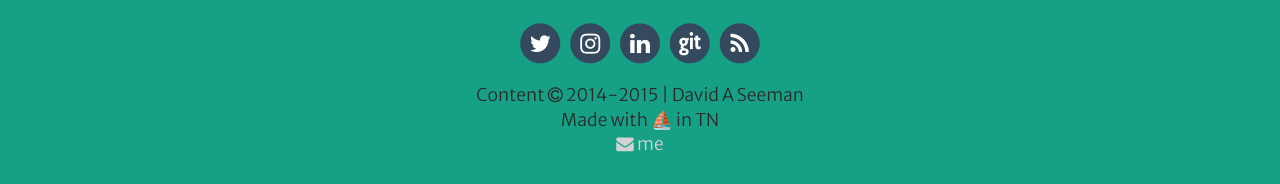
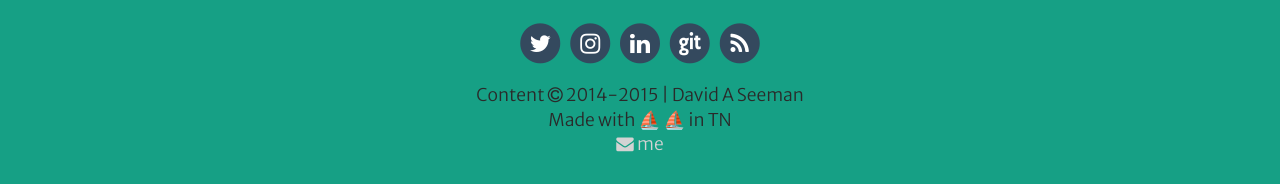
Before and after one commit to Shipwright/daveas.github.io, a Jekyll site: the page built from index.html, in a window 1280 px wide. Shown: the part 1179-1363 px from the top of the page. Built offline with Jekyll 4.4.1, drawn with Linux system fonts in a browser that asks for light colours; nearby versions of some CDN libraries; emoji names are drawn with the system emoji font; some web fonts are replaced.

Commit message:
Update footer.html

```diff
--- a/_includes/footer.html
+++ b/_includes/footer.html
@@ -46,8 +46,8 @@
   <div class="footer-meta">
     <ul>
       <li>Content <i class="fa fa-copyright"></i> 2014-{{ site.time | date: '%Y' }} | {{ site.title }}</li>
-      <li>Made with <a href="http://github.com/{{ site.short_name }}/{{ site.short_name}}.github.io">:sailboat:</a> in TN</li>
-      <li><a href="mailto:{{site.email}}?Subject=Hi%20Dave"><i class="fa fa-envelope"></i> me</li>
+      <li>Made with :sailboat: <a href="http://github.com/{{ site.short_name }}/{{ site.short_name}}.github.io">:sailboat:</a> in TN</li>
+      <li><a href="mailto:{{site.email}}?Subject=Hi%20Dave"><i class="fa fa-envelope"></i> me</a></li>
     </ul>
   </div>
 
```
